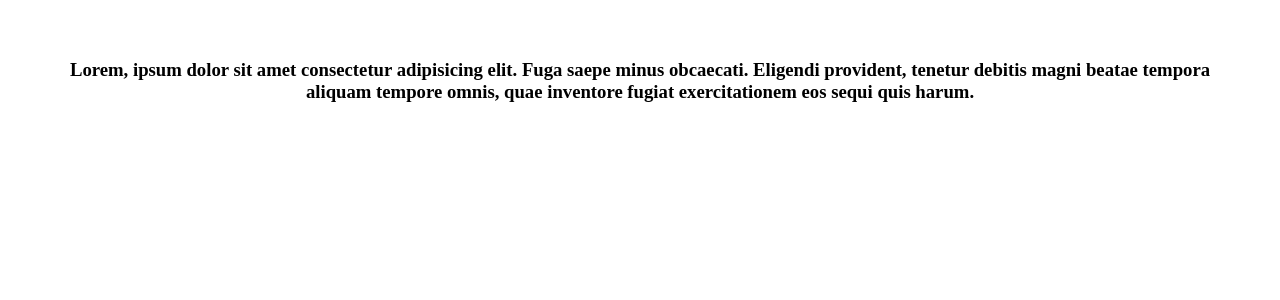
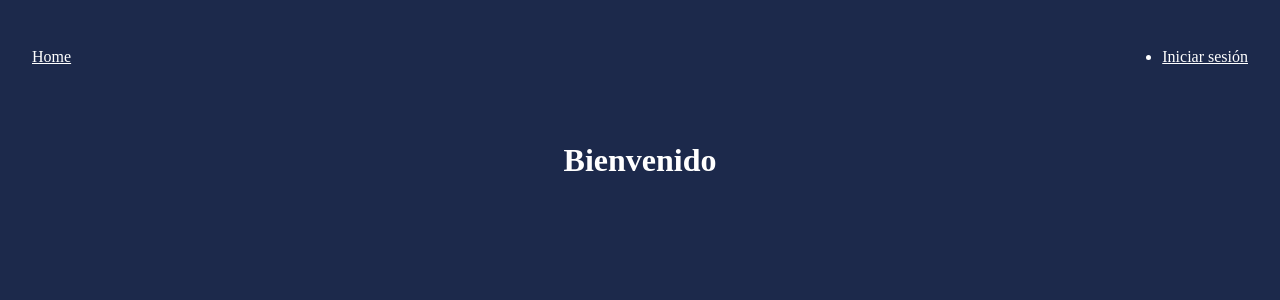
Before and after one commit to 00005118/seguridad_sv, a React (Vite) app in the folder Proyecto/UI/seguridad-UI/: page /home in a window 1280 px wide. Shown: the top 300 px of the page. Built offline with nearby package versions, Linux system fonts and the light colour scheme.

Commit message:
Navigation added, starting landing page design

```diff
--- a/Proyecto/UI/seguridad-UI/package.json
+++ b/Proyecto/UI/seguridad-UI/package.json
@@ -11,7 +11,8 @@
   },
   "dependencies": {
     "react": "^18.2.0",
-    "react-dom": "^18.2.0"
+    "react-dom": "^18.2.0",
+    "react-router-dom": "^6.23.1"
   },
   "devDependencies": {
     "@types/react": "^18.2.66",
--- a/Proyecto/UI/seguridad-UI/src/App.jsx
+++ b/Proyecto/UI/seguridad-UI/src/App.jsx
@@ -1,11 +1,26 @@
 import { useState } from 'react'
+import { BrowserRouter, Routes, Route } from 'react-router-dom'
+import LandingPage from './pages/LandingPage'
+import NoPage from './pages/NoPage'
 import './App.css'
+import LogIn from './pages/LogIn'
 
 function App() {
   const [count, setCount] = useState(0)
 
   return (
-      <h3>Lorem, ipsum dolor sit amet consectetur adipisicing elit. Fuga saepe minus obcaecati. Eligendi provident, tenetur debitis magni beatae tempora aliquam tempore omnis, quae inventore fugiat exercitationem eos sequi quis harum.</h3>
+    <div>
+      <BrowserRouter>
+        <Routes>
+          <Route index element={<LandingPage />}></Route>
+          <Route path='/home' element={<LandingPage />}></Route>
+          <Route path='/login' element={<LogIn />}></Route>
+          <Route path='*' element={<NoPage />}></Route>
+
+        </Routes>
+      </BrowserRouter>
+    </div>
+
   )
 }
 
--- /dev/null
+++ b/Proyecto/UI/seguridad-UI/src/components/LandingHeader/LandingHeader.css
@@ -0,0 +1,22 @@
+* {
+    box-sizing: border-box;
+}
+
+body {
+    margin: 0;
+    background-color: #1C294B ;
+
+}
+
+.landing-nav {
+    color: white;
+    display: flex;
+    justify-content: space-between;
+    align-items: center;
+    gap: 2rem;
+    margin-bottom: 60px;
+}
+
+.landing-nav a {
+    color: inherit;
+}
--- /dev/null
+++ b/Proyecto/UI/seguridad-UI/src/components/LandingHeader/LandingHeader.jsx
@@ -0,0 +1,16 @@
+import React from 'react'
+import './LandingHeader.css'
+
+const LandingHeader = () => {
+  return (
+    <nav className='landing-nav'>
+      <a href="/home" className="landing-nav-site-title">Home</a>
+      <ul>
+        <li><a href="/login">Iniciar sesión</a></li>
+      </ul>
+
+    </nav>
+  )
+}
+
+export default LandingHeader
--- /dev/null
+++ b/Proyecto/UI/seguridad-UI/src/pages/LandingPage.jsx
@@ -0,0 +1,18 @@
+import React from 'react'
+import './styles/LandingPage.css'
+import { Link } from "react-router-dom";
+import LandingHeader from "../components/LandingHeader/LandingHeader";
+
+
+const LandingPage = () => {
+  return (
+    <div>
+        <LandingHeader/>
+        <h1>Bienvenido</h1>
+
+        {/* <Link to='/about'><button>Go to about!</button></Link> */}
+    </div>
+  )
+}
+
+export default LandingPage
--- /dev/null
+++ b/Proyecto/UI/seguridad-UI/src/pages/LogIn.jsx
@@ -0,0 +1,9 @@
+import React from 'react'
+
+const LogIn = () => {
+  return (
+    <div>LogIn</div>
+  )
+}
+
+export default LogIn
--- /dev/null
+++ b/Proyecto/UI/seguridad-UI/src/pages/NoPage.jsx
@@ -0,0 +1,9 @@
+import React from 'react'
+
+const NoPage = () => {
+  return (
+    <div>Eror 404: Page not found</div>
+  )
+}
+
+export default NoPage
--- /dev/null
+++ b/Proyecto/UI/seguridad-UI/src/pages/styles/LandingPage.css
@@ -0,0 +1,4 @@
+body {
+    background-color: #1C294B ;
+    color: white;
+}
```
Also changed, not shown: 1 other file (tests, documents, lock files or other folders).
